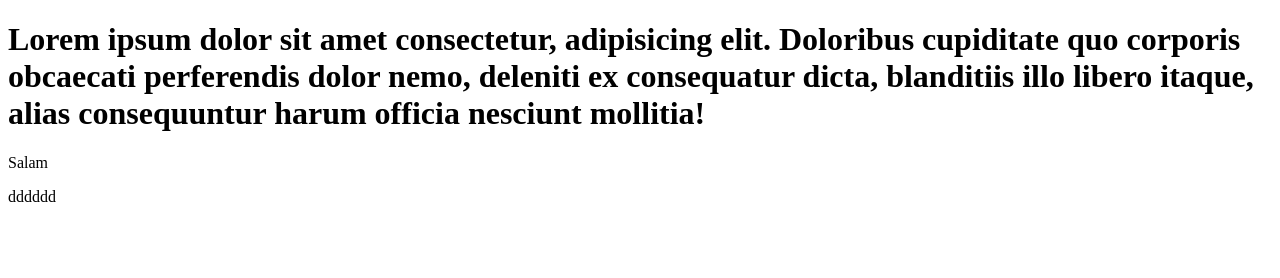
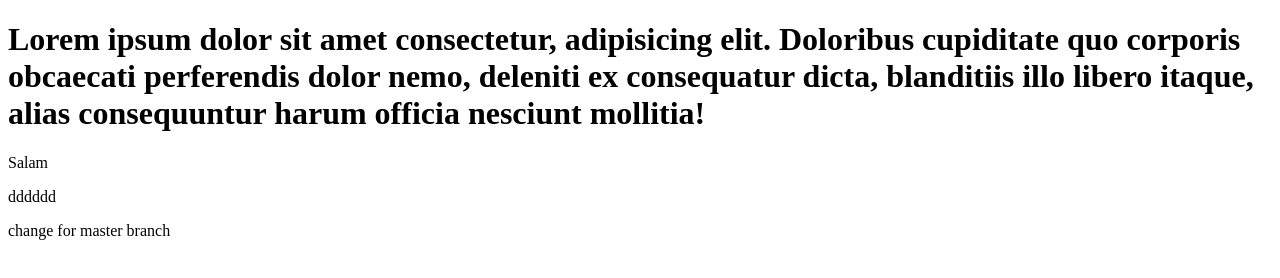
Before and after one commit to rezanikafarin700/test-project, a plain HTML site: page index.html in a window 1280 px wide. Drawn offline with Linux system fonts and the light colour scheme.

Commit message:
change master branch

```diff
--- a/index.html
+++ b/index.html
@@ -9,5 +9,6 @@
     <h1>Lorem ipsum dolor sit amet consectetur, adipisicing elit. Doloribus cupiditate quo corporis obcaecati perferendis dolor nemo, deleniti ex consequatur dicta, blanditiis illo libero itaque, alias consequuntur harum officia nesciunt mollitia!</h1>
     <p>Salam</p>
     <p>dddddd</p>
+    <header>change for master branch</header>
 </body>
 </html>
```
